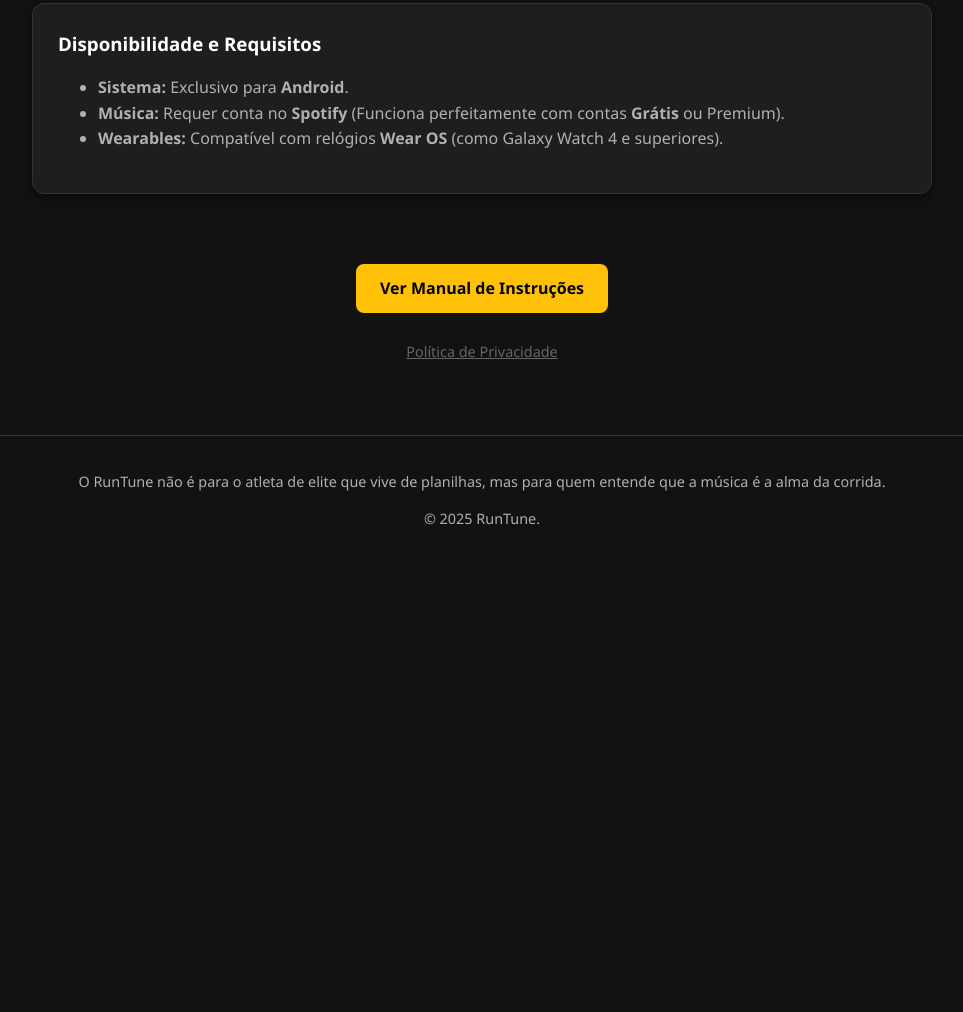
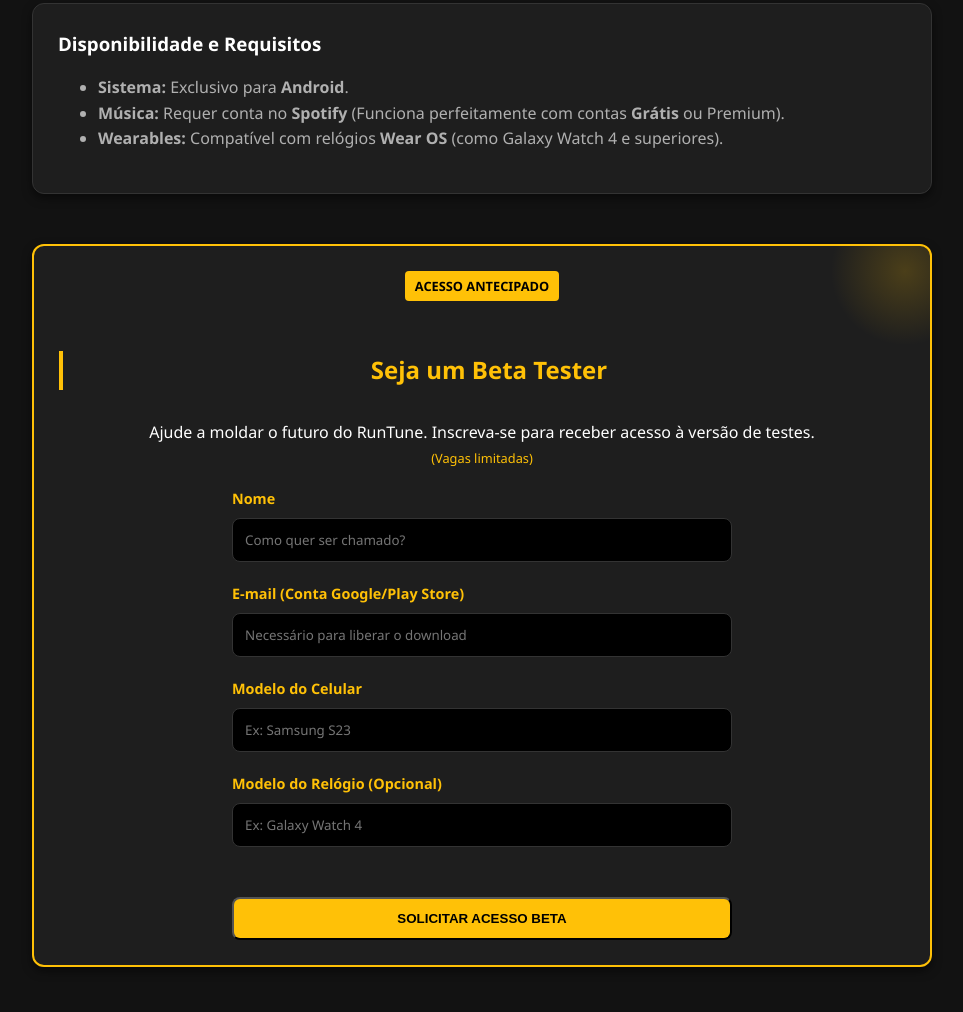
Before and after one commit to olarsen79/runtune-policy, a plain HTML site: page index.html in a window 1280 px wide. Shown: the part 1668-2680 px from the top of the page, without its empty margins (158-1121 px from the left). Before the commit the page ends 2233 px from the top, so only its background shows below. Drawn offline with Linux system fonts and the light colour scheme.

Commit message:
Revise index.html for RunTune application
Updated the HTML structure and content for the RunTune application page, enhancing the beta testing section and overall layout.

```diff
--- a/index.html
+++ b/index.html
@@ -73,8 +73,69 @@
             </ul>
         </div>
 
+        <div class="feature-section" style="border: 2px solid var(--accent-gold); position: relative; overflow: hidden; min-height: 300px; margin-top: 50px;">
+
+            <div style="position: absolute; top: -50px; right: -50px; width: 150px; height: 150px; background: radial-gradient(circle, rgba(255,193,7,0.2) 0%, rgba(0,0,0,0) 70%);"></div>
+
+            <div style="text-align: center; margin-bottom: 30px;">
+                <span class="beta-badge">Acesso Antecipado</span>
+                <h2>Seja um Beta Tester</h2>
+            </div>
+
+            <div id="loading-msg" style="text-align: center; padding: 40px;">
+                <p style="color: #888;">Verificando disponibilidade de vagas...</p>
+            </div>
+
+            <div id="form-container" style="display: none;">
+                <p style="text-align: center;">
+                    Ajude a moldar o futuro do RunTune. Inscreva-se para receber acesso à versão de testes.
+                    <br><span style="color: var(--accent-gold); font-size: 0.8rem;">(Vagas limitadas)</span>
+                </p>
+
+                <form action="https://formspree.io/f/xqaragzg" method="POST" style="max-width: 500px; margin: 0 auto;">
+
+                    <div class="form-group">
+                        <label for="name" class="form-label">Nome</label>
+                        <input type="text" id="name" name="name" class="form-input" placeholder="Como quer ser chamado?" required>
+                    </div>
+
+                    <div class="form-group">
+                        <label for="email" class="form-label">E-mail (Conta Google/Play Store)</label>
+                        <input type="email" id="email" name="email" class="form-input" placeholder="Necessário para liberar o download" required>
+                    </div>
+
+                    <div class="form-group">
+                        <label for="device" class="form-label">Modelo do Celular</label>
+                        <input type="text" id="device" name="device" class="form-input" placeholder="Ex: Samsung S23" required>
+                    </div>
+
+                    <div class="form-group">
+                        <label for="watch" class="form-label">Modelo do Relógio (Opcional)</label>
+                        <input type="text" id="watch" name="watch" class="form-input" placeholder="Ex: Galaxy Watch 4">
+                    </div>
+
+                    <input type="text" name="_gotcha" style="display:none">
+
+                    <div style="text-align: center; margin-top: 30px;">
+                        <button type="submit" class="btn" style="width: 100%; cursor: pointer;">SOLICITAR ACESSO BETA</button>
+                    </div>
+                </form>
+            </div>
+
+            <div id="closed-msg" style="display: none; text-align: center; padding: 20px;">
+                <h3 style="color: var(--text-secondary);">🚫 Inscrições Encerradas</h3>
+                <p>
+                    Uau! Atingimos o limite de testadores para esta fase.
+                    <br>Obrigado pelo interesse no RunTune.
+                </p>
+                <p style="color: #666; font-size: 0.9rem;">
+                    Fique de olho, abriremos novos lotes em breve.
+                </p>
+            </div>
+
+        </div>
         <div style="text-align: center; margin-top: 50px;">
-            <a href="instructions.html" class="btn">Ver Manual de Instruções</a>
+            <a href="instructions.html" class="btn" style="background-color: transparent; border: 1px solid var(--accent-gold); color: var(--accent-gold);">Ver Manual de Instruções</a>
             <br><br>
             <a href="privacy.html" style="color: #666; text-decoration: underline; font-size: 0.9rem;">Política de Privacidade</a>
         </div>
@@ -86,5 +147,28 @@
         <p>&copy; 2025 RunTune.</p>
     </footer>
 
+    <script>
+        async function checkStatus() {
+            try {
+                // O timestamp evita cache e garante leitura em tempo real
+                const response = await fetch('status.json?v=' + new Date().getTime());
+                const data = await response.json();
+
+                document.getElementById('loading-msg').style.display = 'none';
+
+                if (data.beta_aberto === true) {
+                    document.getElementById('form-container').style.display = 'block';
+                } else {
+                    document.getElementById('closed-msg').style.display = 'block';
+                }
+            } catch (error) {
+                console.error('Erro ao ler status:', error);
+                document.getElementById('loading-msg').style.display = 'none';
+                document.getElementById('closed-msg').style.display = 'block';
+            }
+        }
+        window.onload = checkStatus;
+    </script>
+
 </body>
 </html>
```
